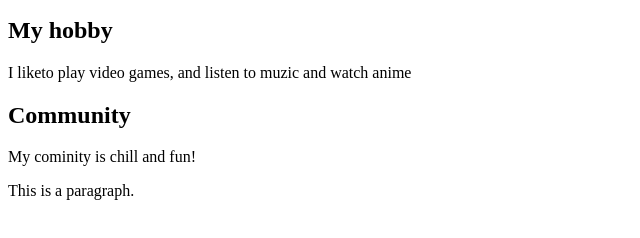
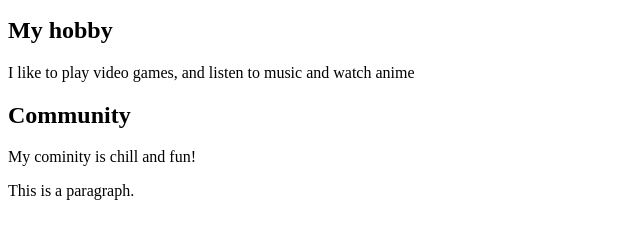
Before and after one commit to N0th1ngSpec1al/my-second-webpage, a plain HTML site: page index.html in a window 1280 px wide. Shown: the part 148-386 px from the top of the page, 0-640 px from the left. Drawn offline with Linux system fonts and the light colour scheme.

Commit message:
Update index.html

```diff
--- a/index.html
+++ b/index.html
@@ -7,7 +7,7 @@
   <p>Hey, my name is Aleksis. I like anime, Video games, books and more!</p>
 
   <h2>My hobby</h2>
-  <p>I liketo play video games, and listen to muzic and watch anime</p>
+  <p>I like to play video games, and listen to music and watch anime</p>
 
   <h2>Community</h2>
   My cominity is chill and fun!
```
